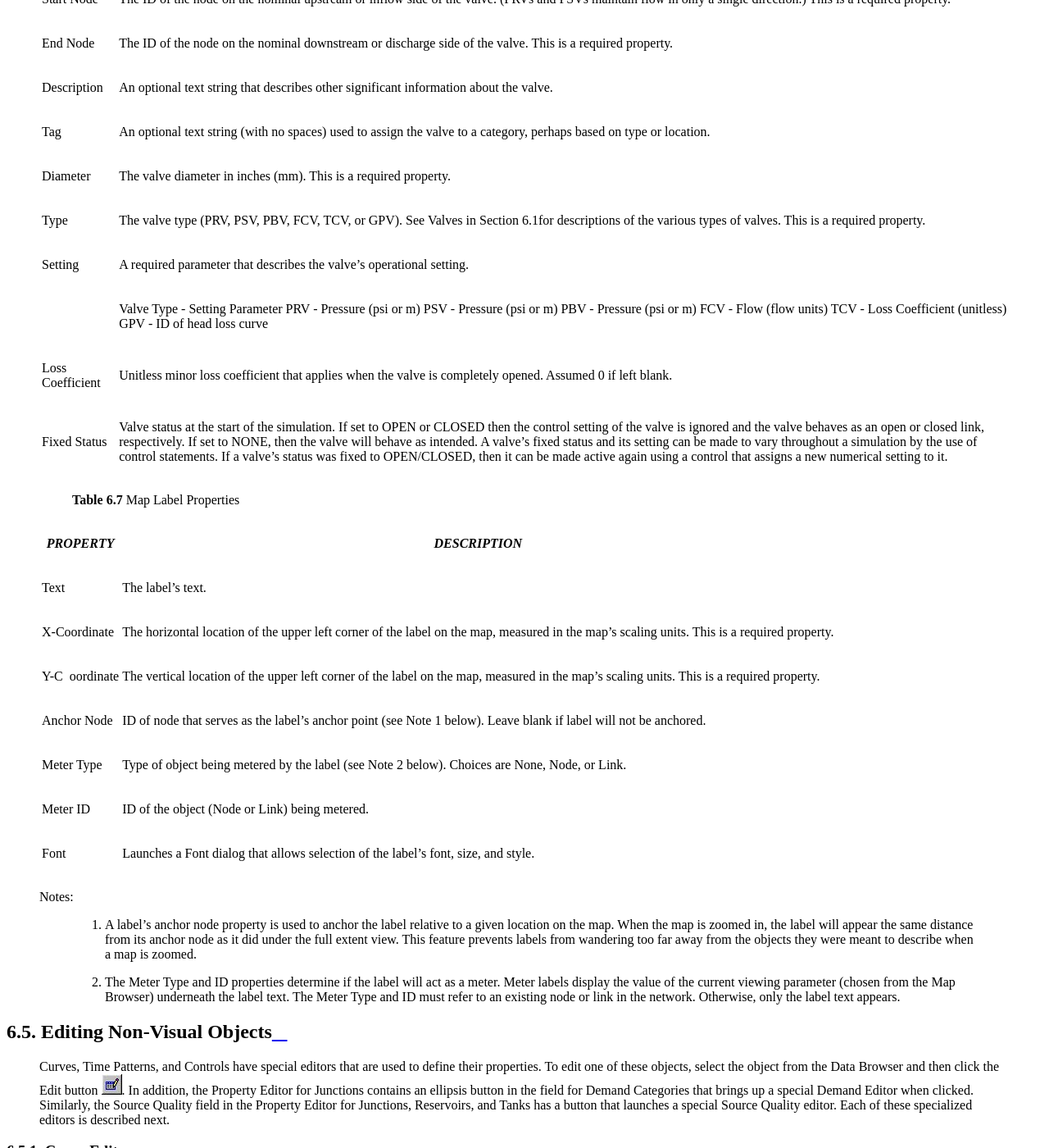
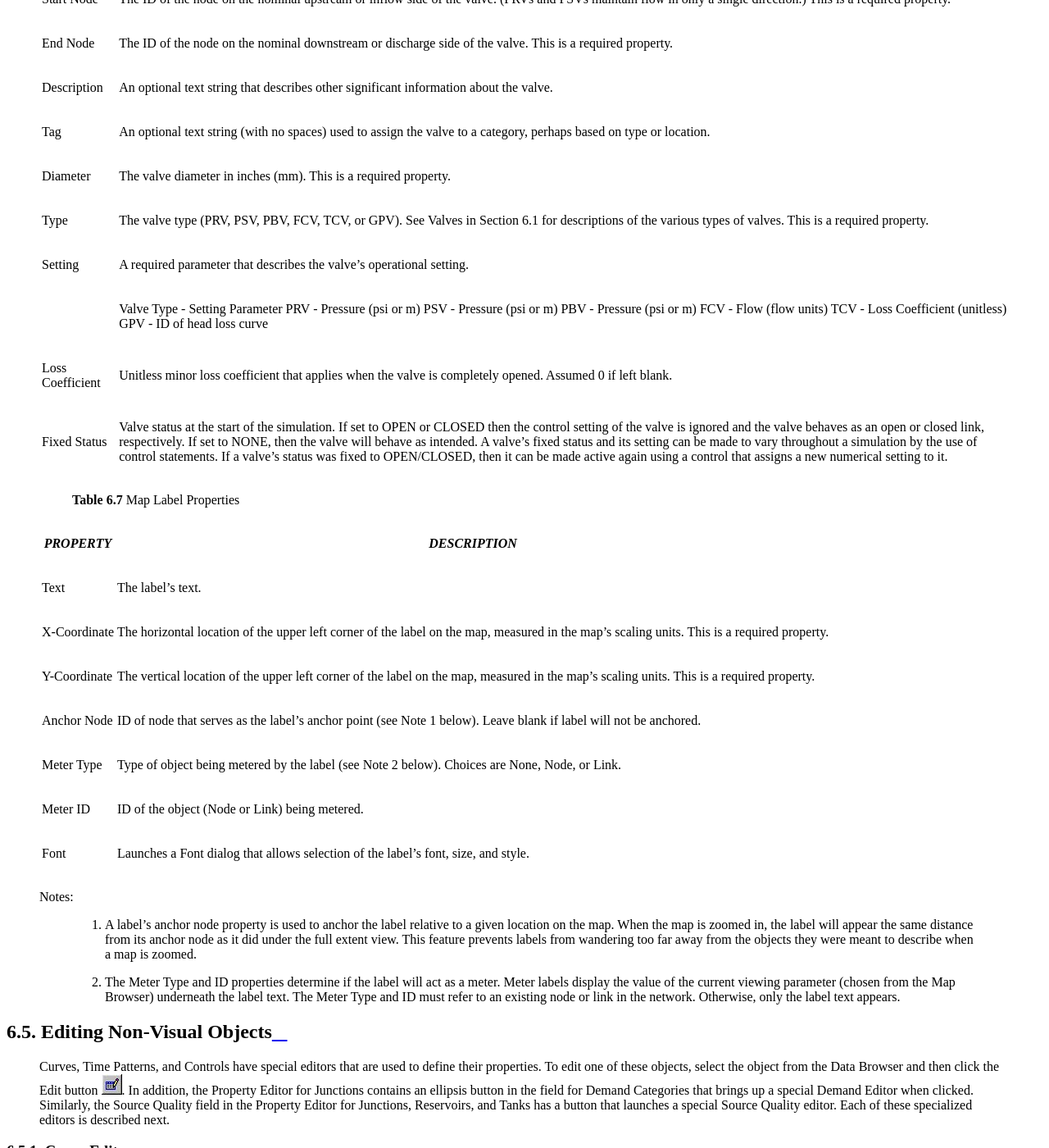
Before and after one commit to USEPA/epanet-manual, a Sphinx documentation site: the page built from docs/6_objects.rst, in a window 1280 px wide and 1400 px high, scrolled down 8521 px. Shown: the whole window at 82% size. Built offline with Sphinx 7.4.7 and the Read the Docs theme 2.0.0, drawn with Linux system fonts in a browser that asks for light colours; some of the changed text lies outside the part shown.

Commit message:
Update 6_objects.rst
Fixing minor typos

```diff
--- a/docs/6_objects.rst
+++ b/docs/6_objects.rst
@@ -15,8 +15,6 @@ these objects are and how they can be created, selected, edited,
 deleted, and repositioned.*
 
 -------
-
-
 
 
 
@@ -384,7 +382,7 @@ Editing Visual Objects
   |                                   | blank the tank will not appear on |
   |                                   | the network map.                  |
   +-----------------------------------+-----------------------------------+
-  | Y-C  oordinate                    | The vertical location of the tank |
+  | Y-Coordinate                      | The vertical location of the tank |
   |                                   | on the map, measured in the map's |
   |                                   | scaling units. If left blank the  |
   |                                   | tank will not appear on the       |
@@ -742,7 +740,7 @@ Editing Visual Objects
   +-----------------------------------+-----------------------------------+
   | Type                              | The valve type (PRV, PSV, PBV,    |
   |                                   | FCV, TCV, or GPV). See Valves in  |
-  |                                   | Section 6.1for descriptions of    |
+  |                                   | Section 6.1 for descriptions of   |
   |                                   | the various types of valves. This |
   |                                   | is a required property.           |
   +-----------------------------------+-----------------------------------+
@@ -795,7 +793,7 @@ Editing Visual Objects
   |                                   | scaling units. This is a required |
   |                                   | property.                         |
   +-----------------------------------+-----------------------------------+
-  | Y-C  oordinate                    | The vertical location of the      |
+  | Y-Coordinate                      | The vertical location of the      |
   |                                   | upper left corner of the label on |
   |                                   | the map, measured in the map's    |
   |                                   | scaling units. This is a required |
```
